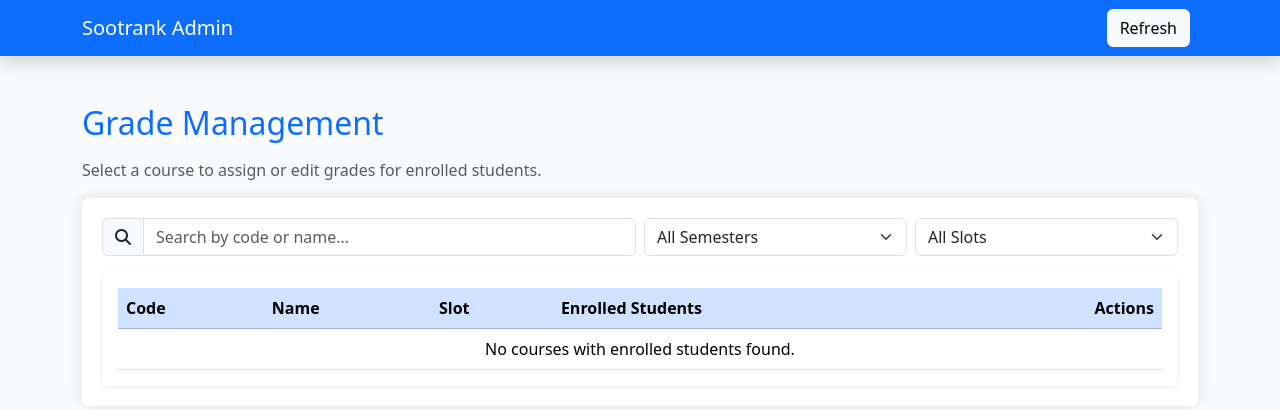
After one commit to Chaudhary-IIT/Sootrank, a Django app: page /custom-admin/grades/ in a window 1280 px wide. The commit adds this page. Shown: the top 410 px of the page. Run offline with Django 5.2, Linux system fonts and the light colour scheme; data that the repository does not hold is empty.

```diff
--- a/Sootrank/urls.py
+++ b/Sootrank/urls.py
@@ -97,6 +97,11 @@ urlpatterns = [
     path('student/results/<str:roll_no>/', views.student_result_semester_list, name='student_result_semester_list'),
     path('student/results/view/<int:student_id>/<int:semester>/', views.student_view_results, name='student_view_results'),
     path('student/results/pdf/<int:student_id>/<int:semester>/', views.student_result_pdf, name='student_result_pdf'),
+    #------------
+    path('custom-admin/grades/', views.admin_grade_management, name='admin_grade_management'),
+    path('custom-admin/grades/assign/<str:course_code>/', views.admin_assign_grades, name='admin_assign_grades'),
+    path('custom-admin/grades/save/<str:course_code>/', views.admin_save_grades, name='admin_save_grades'),
+
 ]
 
 
--- a/Sootrank/views.py
+++ b/Sootrank/views.py
@@ -1959,6 +1959,9 @@ def instructor_requests(request):
     if slot:
         qs = qs.filter(course__slot=slot)
 
+    # Get unique slots for filter
+    slots = Course.objects.filter(faculties__email_id=email_id).values_list('slot', flat=True).distinct()
+
     # Model-agnostic my_courses
     my_courses = (
         Course.objects.filter(faculties__email_id=email_id)
@@ -1972,9 +1975,11 @@ def instructor_requests(request):
         "status_filter": status_filter,
         "course_code": course_code,
         "slot_filter": slot,
+        "slots": slots,
         "my_courses": my_courses,
     }
     return render(request, "instructor/instructor_requests.html", context)
+
 
 @require_POST
 def instructor_request_action(request):
@@ -1989,7 +1994,7 @@ def instructor_request_action(request):
 
     if not sc_id:
         messages.error(request, "No request selected.")
-        return redirect("instructor_requests")  # page with table
+        return redirect("instructor_requests")
 
     sc = get_object_or_404(
         StudentCourse.objects.select_related("course", "student"),
@@ -2052,7 +2057,6 @@ def instructor_bulk_action(request):
 
     messages.success(request, f"{updated} request(s) {action}d.")
     return redirect("instructor_requests")
-
 
 def instructor_courses(request):
     # Authn: get instructor
@@ -3584,7 +3588,6 @@ def student_result_semester_list(request, roll_no):
         "student": student,
         "semesters": semesters,
     })
-
 def student_view_results(request, student_id, semester):
     student = get_object_or_404(Student, id=student_id)
     enrollments = StudentCourse.objects.filter(student=student, semester=semester).select_related('course')
@@ -3602,6 +3605,7 @@ def student_view_results(request, student_id, semester):
             "grade": grade,
             "points": points,
             "outcome": enr.outcome,
+            "is_pass_fail": enr.is_pass_fail,  # Add this flag
         })
 
     metrics = student.calculate_semester_metrics(semester)
@@ -3629,6 +3633,7 @@ def student_result_pdf(request, student_id, semester):
             "grade": grade,
             "points": points,
             "outcome": enr.outcome,
+            "is_pass_fail": enr.is_pass_fail,  # Add this critical flag
         })
 
     metrics = student.calculate_semester_metrics(semester)
@@ -3649,3 +3654,79 @@ def student_result_pdf(request, student_id, semester):
     response = HttpResponse(pdf, content_type="application/pdf")
     response["Content-Disposition"] = f"attachment; filename=Marksheet_{student.roll_no}_Sem_{semester}.pdf"
     return response
+
+def admin_grade_management(request):
+    """
+    Admin landing page: List all courses with enrolled students
+    """
+    # Get all courses with at least one enrolled student
+    courses = Course.objects.annotate(
+        enrolled_count=Count('enrollments', filter=Q(enrollments__status='ENR'))
+    ).filter(enrolled_count__gt=0)
+
+    # Prepare course data (no grading_type needed)
+    course_data = []
+    for course in courses:
+        course_data.append({
+            'code': course.code,
+            'name': course.name,
+            'slot': course.slot,
+            'enrolled_count': course.enrolled_count,
+        })
+
+    # Get unique semesters and slots for filters
+    semesters = StudentCourse.objects.values_list('semester', flat=True).distinct().order_by('semester')
+    slots = Course.objects.values_list('slot', flat=True).distinct().order_by('slot')
+
+    return render(request, 'admin/assign_grade_management.html', {
+        'courses': course_data,
+        'semesters': semesters,
+        'slots': slots,
+    })
+
+def admin_assign_grades(request, course_code):
+    """
+    Display all enrolled students for a course to assign/edit grades
+    """
+    course = get_object_or_404(Course, code=course_code)
+
+    # Get all enrolled students for this course
+    enrollments = StudentCourse.objects.filter(
+        course=course,
+        status='ENR'
+    ).select_related('student').order_by('student__roll_no')
+
+    return render(request, 'admin/assign_edit_grades.html', {
+        'course': course,
+        'enrollments': enrollments,
+    })
+
+def admin_save_grades(request, course_code):
+    """
+    Save grades submitted by admin for a course
+    """
+    if request.method != 'POST':
+        return redirect('admin_assign_grades', course_code=course_code)
+
+    course = get_object_or_404(Course, code=course_code)
+
+    # Get all enrollments for this course
+    enrollments = StudentCourse.objects.filter(course=course, status='ENR')
+
+    updated_count = 0
+    for enrollment in enrollments:
+        grade_key = f'grade_{enrollment.id}'
+        outcome_key = f'outcome_{enrollment.id}'
+
+        grade = request.POST.get(grade_key, '').strip()
+        outcome = request.POST.get(outcome_key, 'UNK')
+
+        # Update if grade is provided
+        if grade and grade in GRADE_POINTS:
+            enrollment.grade = grade
+            enrollment.outcome = outcome
+            enrollment.save()
+            updated_count += 1
+
+    messages.success(request, f'Successfully updated grades for {updated_count} student(s) in {course.code}.')
+    return redirect('admin_assign_grades', course_code=course_code)
--- /dev/null
+++ b/templates/admin/assign_grade_management.html
@@ -0,0 +1,149 @@
+<!DOCTYPE html>
+<html lang="en">
+<head>
+    <meta charset="UTF-8" />
+    <meta name="viewport" content="width=device-width, initial-scale=1" />
+    <title>Grade Management - Sootrank Admin</title>
+    <link href="https://cdn.jsdelivr.net/npm/bootstrap@5.3.1/dist/css/bootstrap.min.css" rel="stylesheet" />
+    <link rel="stylesheet" href="https://cdnjs.cloudflare.com/ajax/libs/font-awesome/6.4.0/css/all.min.css" />
+    <style>
+        body {
+            background-color: #f9fafb;
+        }
+
+        .form-section {
+            background: white;
+            padding: 20px;
+            border-radius: 8px;
+            box-shadow: 0 0 15px rgb(0 0 0 / 0.1);
+            margin-bottom: 40px;
+        }
+
+        .badge-enrolled {
+            background-color: #dcfce7;
+            color: #166534;
+            padding: 5px 10px;
+            border-radius: 999px;
+            font-size: 0.85rem;
+        }
+
+        .table-actions button,
+        .table-actions a {
+            margin-right: 5px;
+        }
+    </style>
+</head>
+
+<body>
+    <nav class="navbar navbar-expand-lg navbar-dark bg-primary shadow">
+        <div class="container">
+            <a class="navbar-brand" href="{% url 'custom_admin_home' %}">Sootrank Admin</a>
+            <a href="{% url 'admin_grade_management' %}" class="btn btn-light ms-auto me-2">Refresh</a>
+        </div>
+    </nav>
+
+    <div class="container my-5">
+        <h2 class="mb-3 text-primary">Grade Management</h2>
+        <p class="text-muted">Select a course to assign or edit grades for enrolled students.</p>
+
+        <div class="form-section">
+            <!-- Filters -->
+            <div class="row g-2 mb-3">
+                <div class="col-12 col-md-6">
+                    <div class="input-group">
+                        <span class="input-group-text"><i class="fa fa-search"></i></span>
+                        <input type="text" id="courseSearch" class="form-control" placeholder="Search by code or name…" />
+                    </div>
+                </div>
+                <div class="col-12 col-md-3">
+                    <select id="semesterFilter" class="form-select">
+                        <option value="">All Semesters</option>
+                        {% for sem in semesters %}
+                        <option value="{{ sem }}">Semester {{ sem }}</option>
+                        {% endfor %}
+                    </select>
+                </div>
+                <div class="col-12 col-md-3">
+                    <select id="slotFilter" class="form-select">
+                        <option value="">All Slots</option>
+                        {% for s in slots %}
+                        <option value="{{ s }}">{{ s }}</option>
+                        {% endfor %}
+                    </select>
+                </div>
+            </div>
+
+            <!-- Table -->
+            <div class="table-responsive shadow-sm bg-white rounded p-3">
+                <table class="table table-hover align-middle mb-0">
+                    <thead class="table-primary">
+                        <tr>
+                            <th>Code</th>
+                            <th>Name</th>
+                            <th>Slot</th>
+                            <th>Enrolled Students</th>
+                            <th class="text-end">Actions</th>
+                        </tr>
+                    </thead>
+                    <tbody id="courseBody">
+                        {% for c in courses %}
+                        <tr class="course-row" data-slot="{{ c.slot }}">
+                            <td class="c-code">{{ c.code }}</td>
+                            <td class="c-name">{{ c.name }}</td>
+                            <td class="c-slot">{{ c.slot }}</td>
+                            <td>
+                                <span class="badge-enrolled">{{ c.enrolled_count }} student(s)</span>
+                            </td>
+                            <td class="text-end table-actions">
+                                <a href="{% url 'admin_assign_grades' c.code %}" class="btn btn-sm btn-success" title="Assign/Edit Grades">
+                                    <i class="fa fa-pencil me-1"></i> Manage Grades
+                                </a>
+                            </td>
+                        </tr>
+                        {% empty %}
+                        <tr>
+                            <td colspan="5" class="text-center">No courses with enrolled students found.</td>
+                        </tr>
+                        {% endfor %}
+                    </tbody>
+                </table>
+            </div>
+        </div>
+    </div>
+
+    <script src="https://cdn.jsdelivr.net/npm/bootstrap@5.3.1/dist/js/bootstrap.bundle.min.js"></script>
+    <script>
+        (function () {
+            const qInput = document.getElementById('courseSearch');
+            const semFilter = document.getElementById('semesterFilter');
+            const slotFilter = document.getElementById('slotFilter');
+            const rows = Array.from(document.querySelectorAll('#courseBody .course-row'));
+
+            function norm(s) { return (s || '').toString().toLowerCase().trim(); }
+
+            function matches(row, q, sem, slot) {
+                const code = row.querySelector('.c-code')?.textContent || '';
+                const name = row.querySelector('.c-name')?.textContent || '';
+                const rowSlot = row.dataset.slot || '';
+                const hay = (code + ' ' + name).toLowerCase();
+
+                const qHit = !q || hay.includes(q);
+                const slotHit = !slot || norm(rowSlot) === norm(slot);
+
+                return qHit && slotHit;
+            }
+
+            function applyFilters() {
+                const q = norm(qInput.value);
+                const sem = norm(semFilter.value);
+                const slot = norm(slotFilter.value);
+                rows.forEach(r => r.style.display = matches(r, q, sem, slot) ? '' : 'none');
+            }
+
+            qInput.addEventListener('input', applyFilters);
+            semFilter.addEventListener('change', applyFilters);
+            slotFilter.addEventListener('change', applyFilters);
+        })();
+    </script>
+</body>
+</html>
--- a/templates/admin/custom_admin_home.html
+++ b/templates/admin/custom_admin_home.html
@@ -143,7 +143,7 @@
                 </a>
             </div>
             <div class="col-md-4 col-lg-3">
-                <a href="{% url 'admin_preregistration' %}" class="text-decoration-none">
+                <a href="{% url 'admin_grade_management' %}" class="text-decoration-none">
                     <div class="card shadow-sm text-center py-4 px-3 bg-white rounded">
                         <i class="fa-solid fa-layer-group icon mb-3"></i>
                         <h5 class="card-title text-dark">Result</h5>
```
Also changed, not shown: Registration/models.py (+38 -11 lines), templates/admin/assign_edit_grades.html (added, +124 -0 lines), templates/instructor/instructor_requests.html (+20 -12 lines), templates/student/marksheet_pdf.html (+50 -8 lines), templates/student/result_semester_view.html (+25 -3 lines).
